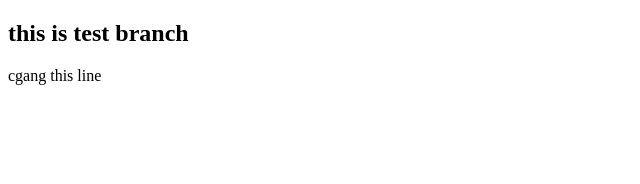
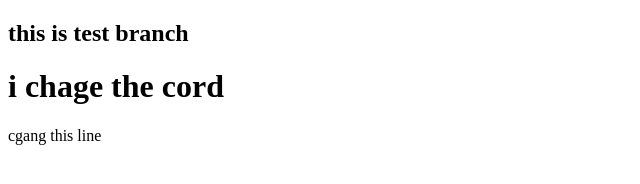
Before and after one commit to yasiru56/Github_Test, a plain HTML site: page index.html in a window 1280 px wide. Shown: the whole page, without its empty margins (0-640 px from the left). Drawn offline with Linux system fonts and the light colour scheme.

Commit message:
Update index.html - i chenge my cord using guithub onlin cord editor

```diff
--- a/index.html
+++ b/index.html
@@ -7,6 +7,7 @@
 </head>
 <body>
     <h2> this is test branch</h2>
+    <h1>i chage the cord</h1>
 
     <p> cgang this line </p>
 
```
